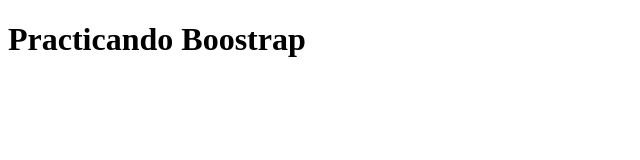
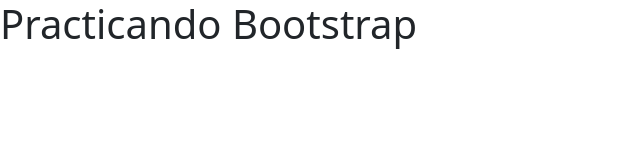
Before and after one commit to Brian-Almada/practicandoBoostrap, a plain HTML site: page index.html in a window 1280 px wide. Shown: the whole page, without its empty margins (0-640 px from the left). Drawn offline with nearby package versions, Linux system fonts and the light colour scheme.

Commit message:
descargando bootstrap con cdn

```diff
--- a/index.html
+++ b/index.html
@@ -5,8 +5,9 @@
     <meta http-equiv="X-UA-Compatible" content="IE=edge">
     <meta name="viewport" content="width=device-width, initial-scale=1.0">
     <title>Bootstrap</title>
+    <link href="https://cdn.jsdelivr.net/npm/bootstrap@5.2.3/dist/css/bootstrap.min.css" rel="stylesheet" integrity="sha384-rbsA2VBKQhggwzxH7pPCaAqO46MgnOM80zW1RWuH61DGLwZJEdK2Kadq2F9CUG65" crossorigin="anonymous">
 </head>
 <body>
-    <h1>Practicando Boostrap</h1>
+    <h1>Practicando Bootstrap</h1>
 </body>
 </html>
```
